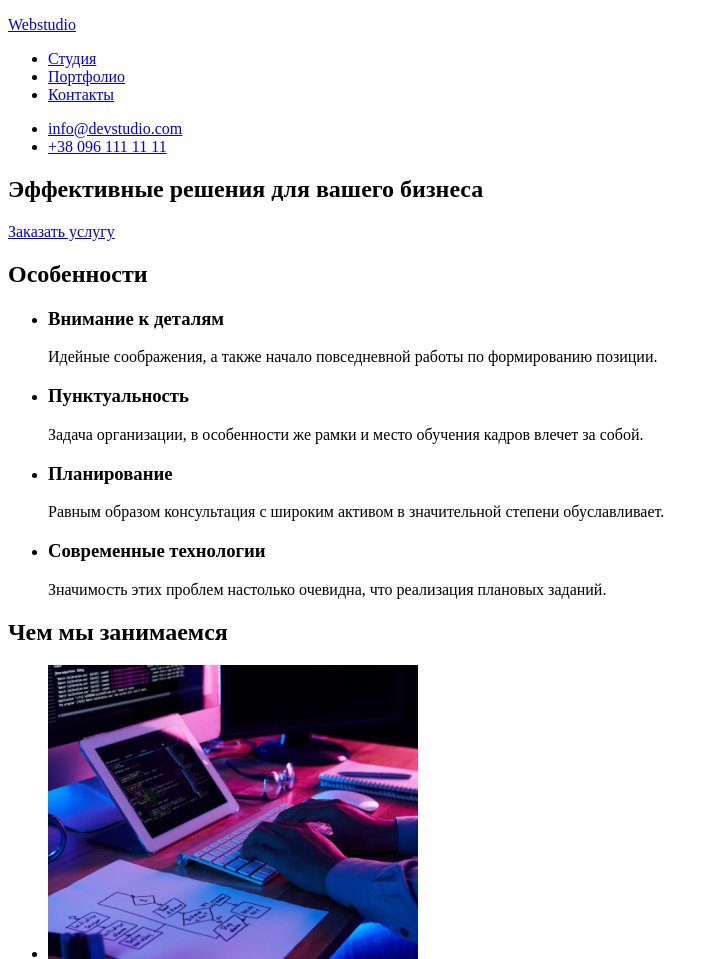
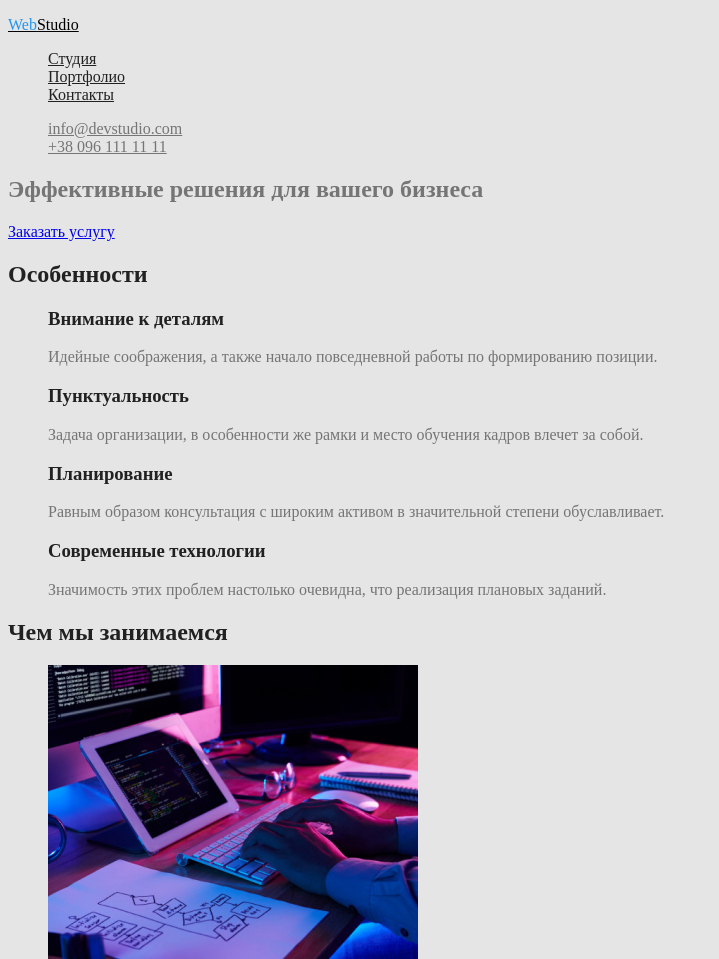
Before and after one commit to sgcruiser/goit-markup-hw-02, a plain HTML site: page index.html in a window 1280 px wide. Shown: the top 959 px of the page, without its empty margins (0-719 px from the left). Drawn offline with Linux system fonts and the light colour scheme.

Commit message:
Формирует цвет текста

```diff
--- /dev/null
+++ b/css/styles.css
@@ -0,0 +1,71 @@
+/* белый #FFFFFF */
+/* цвет основного текста #757575 */
+/* вторичный цвет текста #212121 */
+/* дополнительный цвет текста rgba(255, 255, 255, 0.6) */
+/* цвет логотипа #000000 */
+/* цвет акцента #2196F3 */
+/* первичный цвет фона #E5E5E5*/
+/* вторичный ывет фона #F5F4FA */
+
+:root {
+  --primary-text-color: #757575;
+  --secondary-text-color: #212121;
+  --accent-color: #2196f3;
+  --primary-color: #e5e5e5;
+  --secondary-color: #f5f4fa;
+}
+
+body {
+  background-color: var(--primary-color);
+  color: var(--primary-text-color);
+}
+
+.list {
+  list-style: none;
+}
+
+/* Logo */
+
+.logo {
+  color: #000000;
+}
+
+.logo .accent {
+  color: var(--accent-color);
+}
+
+/* Site nav */
+
+.site-nav .link {
+  color: var(--secondary-text-color);
+}
+
+.site-nav .link:hover,
+.site-nav .link:focus {
+  color: var(--accent-color);
+}
+.communications .link {
+  color: var(--primary-text-color);
+}
+
+.communications .link:hover {
+  color: var(--accent-color);
+}
+
+/* Section */
+
+.section-title {
+  color: var(--secondary-text-color);
+}
+
+/* Features */
+
+.feature-list .title {
+  color: var(--secondary-text-color);
+}
+
+/* Team */
+
+.team-list .title {
+  color: var(--secondary-text-color);
+}
--- a/index.html
+++ b/index.html
@@ -4,27 +4,34 @@
     <meta charset="UTF-8" />
     <meta name="viewport" content="width=device-width, initial-scale=1.0" />
     <title>WebStudio</title>
+    <link rel="stylesheet" href="./css/styles.css" />
   </head>
   <body>
     <!-- Верхняя линия сайта -->
-    <header>
+    <header class="page-header">
       <nav>
         <!-- Логотип компании -->
-        <a id="home-page" href="#home-page">
-          <p><span class="accent">Web</span>studio</p>
+        <a id="home-page" href="./index.html" class="logo">
+          <p><span class="accent">Web</span>Studio</p>
         </a>
 
-        <ul>
-          <li><a href="#home-page">Студия</a></li>
-          <li><a href="./portfolio.html">Портфолио</a></li>
-          <li><a href="#">Контакты</a></li>
+        <ul class="site-nav list">
+          <li><a href="#home-page" class="link">Студия</a></li>
+          <li><a href="./portfolio.html" class="link">Портфолио</a></li>
+          <li><a href="#" class="link">Контакты</a></li>
         </ul>
       </nav>
-      <ul>
+      <ul class="communications list">
         <!-- Ссылка на адрес электронной почты -->
-        <li><a href="mailto:info@devstudio.com">info@devstudio.com</a></li>
+        <li>
+          <a href="mailto:info@devstudio.com" class="link"
+            >info@devstudio.com</a
+          >
+        </li>
         <!-- Ссылка на телефоный номер -->
-        <li><a href="tel:+38-096-111-11-11">+38 096 111 11 11</a></li>
+        <li>
+          <a href="tel:+38-096-111-11-11" class="link">+38 096 111 11 11</a>
+        </li>
       </ul>
     </header>
     <main>
@@ -37,33 +44,33 @@
       </section>
 
       <!-- Особенности -->
-      <section>
-        <h2>Особенности</h2>
+      <section class="section">
+        <h2 class="section-title">Особенности</h2>
 
-        <ul>
+        <ul class="feature-list list">
           <li>
-            <h3>Внимание к деталям</h3>
+            <h3 class="title">Внимание к деталям</h3>
             <p>
               Идейные соображения, а также начало повседневной работы по
               формированию позиции.
             </p>
           </li>
           <li>
-            <h3>Пунктуальность</h3>
+            <h3 class="title">Пунктуальность</h3>
             <p>
               Задача организации, в особенности же рамки и место обучения кадров
               влечет за собой.
             </p>
           </li>
           <li>
-            <h3>Планирование</h3>
+            <h3 class="title">Планирование</h3>
             <p>
               Равным образом консультация с широким активом в значительной
               степени обуславливает.
             </p>
           </li>
           <li>
-            <h3>Современные технологии</h3>
+            <h3 class="title">Современные технологии</h3>
             <p>
               Значимость этих проблем настолько очевидна, что реализация
               плановых заданий.
@@ -73,10 +80,10 @@
       </section>
 
       <!-- Чем мы занимаемся -->
-      <section>
-        <h2>Чем мы занимаемся</h2>
+      <section class="section">
+        <h2 class="section-title">Чем мы занимаемся</h2>
 
-        <ul>
+        <ul class="list">
           <li>
             <img
               src="./images/box-1.jpg"
@@ -102,17 +109,17 @@
       </section>
 
       <!-- Наша команда -->
-      <section>
-        <h2>Наша команда</h2>
+      <section class="section">
+        <h2 class="section-title">Наша команда</h2>
 
-        <ul>
+        <ul class="team-list list">
           <li>
             <img
               src="./images/product-desinger.jpg"
               alt="Дизайнер продукта"
               width="270"
             />
-            <h3>Игорь Демьяненко</h3>
+            <h3 class="title">Игорь Демьяненко</h3>
             <p>Product Designer</p>
           </li>
           <li>
@@ -121,12 +128,12 @@
               alt="Фронтенд разработчик"
               width="270"
             />
-            <h3>Ольга Репина</h3>
+            <h3 class="title">Ольга Репина</h3>
             <p>Frontend Developer</p>
           </li>
           <li>
             <img src="./images/marketing.jpg" alt="Маркетолог" width="270" />
-            <h3>Николай Тарасов</h3>
+            <h3 class="title">Николай Тарасов</h3>
             <p>Marketing</p>
           </li>
           <li>
@@ -135,7 +142,7 @@
               alt="Дизайнер пользовательского интерфейса"
               width="270"
             />
-            <h3>Михаил Ермаков</h3>
+            <h3 class="title">Михаил Ермаков</h3>
             <p>UI Designer</p>
           </li>
         </ul>
@@ -144,8 +151,8 @@
 
     <!-- Футер -->
     <footer>
-      <a href="#home-page">
-        <p><span>Web</span>studio</p>
+      <a href="#home-page" class="logo">
+        <p><span class="accent">Web</span>Studio</p>
       </a>
       <!-- Адрес -->
       <address>
```
